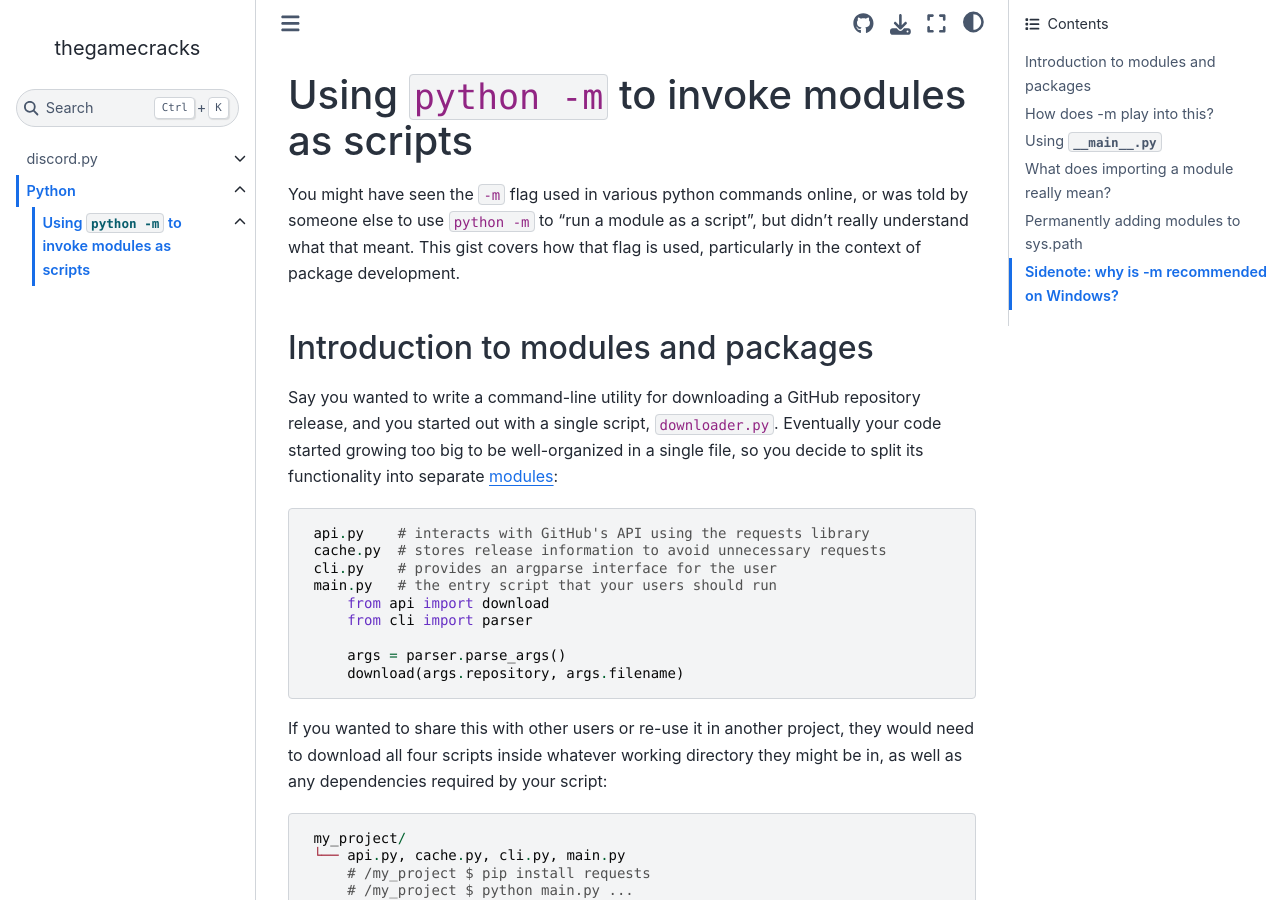
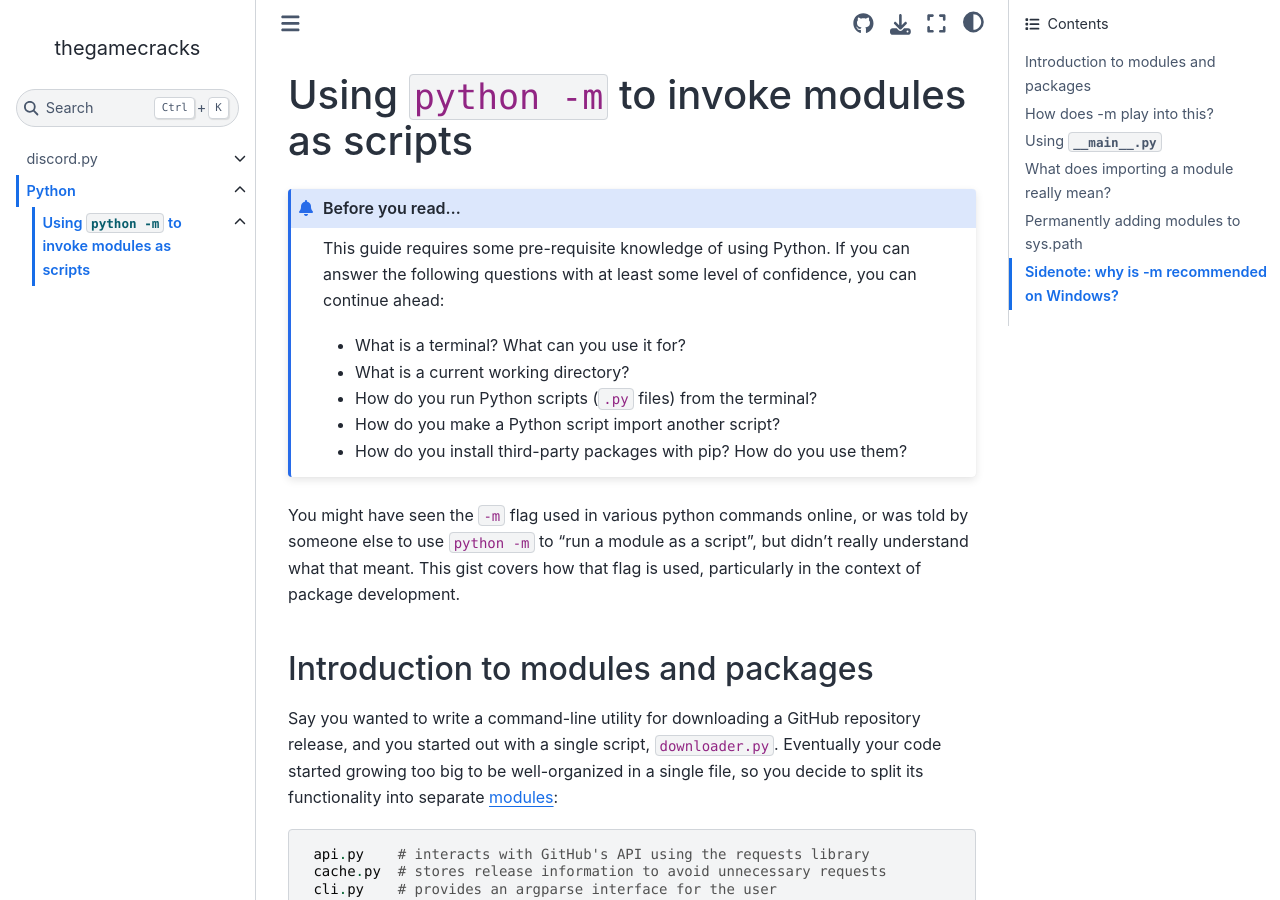
Before and after one commit to thegamecracks/thegamecracks.github.io, a Sphinx documentation site: the page built from docs/python/invoking_modules.rst, in a window 1280 px wide and 900 px high. Built offline with Sphinx 7.4.7 and the Sphinx Book theme 1.1.4, drawn with Linux system fonts in a browser that asks for light colours.

Commit message:
feat: list prerequisite knowledge for invoking modules

```diff
--- a/docs/python/invoking_modules.rst
+++ b/docs/python/invoking_modules.rst
@@ -2,6 +2,18 @@ Using ``python -m`` to invoke modules as scripts
 ================================================
 
 .. toctree::
+
+.. admonition:: Before you read...
+
+   This guide requires some pre-requisite knowledge of using Python.
+   If you can answer the following questions with at least some level
+   of confidence, you can continue ahead:
+
+   - What is a terminal? What can you use it for?
+   - What is a current working directory?
+   - How do you run Python scripts (``.py`` files) from the terminal?
+   - How do you make a Python script import another script?
+   - How do you install third-party packages with pip? How do you use them?
 
 You might have seen the ``-m`` flag used in various python commands online,
 or was told by someone else to use ``python -m`` to "run a module as a script",
```
